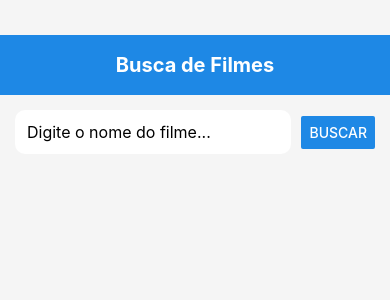
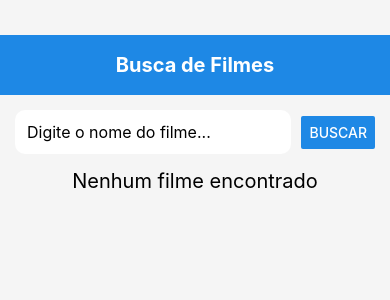
Before and after one commit to joaobenedetmachado/ReactNativeStudies, a React Native app in the folder my-app/: screen / in a window 390 px wide. Shown: the top 300 px of the page. Built offline with nearby package versions, Linux system fonts and the light colour scheme.

Commit message:
tela de loading

```diff
--- a/my-app/App.js
+++ b/my-app/App.js
@@ -3,14 +3,16 @@ import { StatusBar } from 'expo-status-bar';
 import { StyleSheet, Text, View, TextInput, Button, Image, Dimensions, ScrollView } from 'react-native';
 import CardMovie from './components/CardMovie';
 const { height, width } = Dimensions.get('window');
-
+import Loading from './components/Loading';
 
 export default function App() {
   const [inputValue, setInputValue] = useState('');
   const [movies, setMovies] = useState([]);
+  const [loading, setLoading] = useState(false);
 
   const pesquisarFilme = async () => {
     try {
+      setLoading(true);
       const response = await fetch(
         `https://api.themoviedb.org/3/search/movie?query=${inputValue}&language=pt-BR`,
         {
@@ -22,6 +24,7 @@ export default function App() {
       const data = await response.json();
       setMovies(data.results || []);
       console.log(data);
+      setLoading(false);
     } catch (error) {
       console.log('Erro:', error);
     }
@@ -29,6 +32,9 @@ export default function App() {
 
   return (
     <ScrollView>
+      {loading && (
+<Loading/>
+  )}
     <View style={styles.container}>
       <View style={styles.header}>
         <Text style={styles.headerText}>Busca de Filmes</Text>
@@ -48,14 +54,21 @@ export default function App() {
         />
       </View>
 
-      {movies?.map((movie) => (
-  <CardMovie
-    key={movie.id}
-    title={movie.title}
-    image={movie.poster_path ? movie.poster_path : ''}
-  />
-))}
-
+      {
+  movies.length === 0 ? (
+    <Text style={{ fontSize: 20, textAlign: 'center' }}>
+      Nenhum filme encontrado
+    </Text>
+  ) : (
+    movies.map((movie) => (
+      <CardMovie
+        key={movie.id}
+        title={movie.title}
+        image={movie.poster_path ? movie.poster_path : ''}
+      />
+    ))
+  )
+}
 
       <StatusBar style="auto" />
     </View>
--- /dev/null
+++ b/my-app/components/Loading.jsx
@@ -0,0 +1,28 @@
+import React from 'react';
+import { View, ActivityIndicator, StyleSheet } from 'react-native';
+
+function Loading() {
+  return (
+    <View style={styles.container}>
+      <ActivityIndicator size="large" color="#0000ff" />
+    </View>
+  );
+}
+
+const styles = StyleSheet.create({
+  container: {
+    height: '100%',
+    width: "100vw",
+    flex: 1,
+    justifyContent: "center",
+
+    alignItems: "center",
+    zindex: 999,
+    backgroundColor: "#00000083",
+    position: "fixed",
+    top: 0,
+    left: 0,
+  },
+});
+
+export default Loading;
--- a/my-app/package.json
+++ b/my-app/package.json
@@ -10,10 +10,12 @@
   },
   "dependencies": {
     "@expo/metro-runtime": "~4.0.1",
+    "bootstrap": "^5.3.3",
     "expo": "~52.0.35",
     "expo-cli": "^6.3.12",
     "expo-status-bar": "~2.0.1",
     "react": "18.3.1",
+    "react-bootstrap": "^2.10.9",
     "react-dom": "18.3.1",
     "react-native": "0.76.7",
     "react-native-web": "~0.19.13"
```
Also changed, not shown: 1 other file (tests, documents, lock files or other folders).
